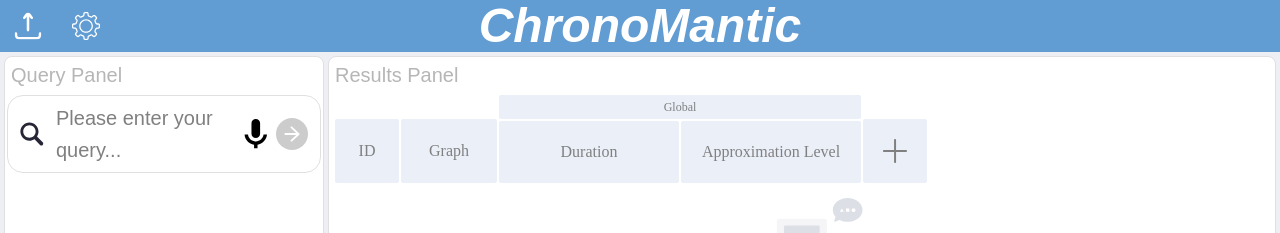
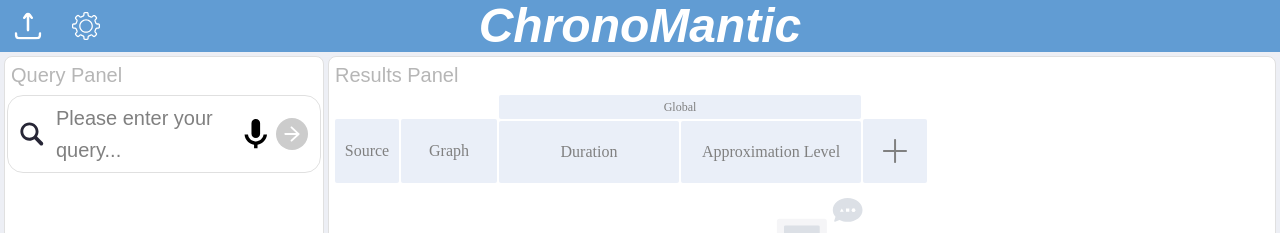
Before and after one commit to SunskyLau/ChronoMantic, a React (Vite) app in the folder frontend/: page / in a window 1280 px wide. Shown: the top 233 px of the page. Built offline with nearby package versions, Linux system fonts and the light colour scheme.

Commit message:
chore: source column text

```diff
--- a/frontend/src/components/ResultsPanel/ResultsContent/index.tsx
+++ b/frontend/src/components/ResultsPanel/ResultsContent/index.tsx
@@ -377,7 +377,7 @@
             <div className="results-content">
                 <div className="result-header">
                     <div className="header-column">
-                        <div className="header-column-item">ID</div>
+                        <div className="header-column-item">Source</div>
                     </div>
 
                     <div className="header-column">
```
